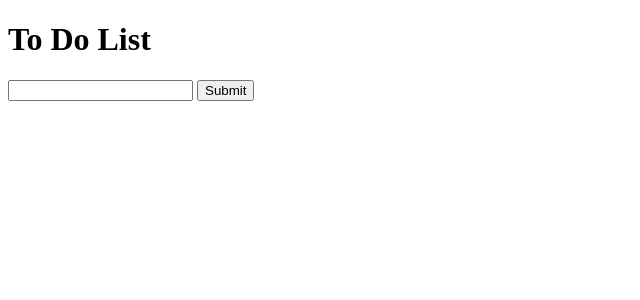
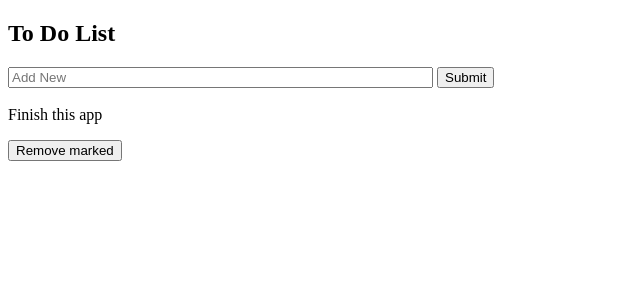
Before and after one commit to maxg203/DRF-Angular-To-Do-List, a Django app: page / in a window 1280 px wide. Shown: the top 300 px of the page, without its empty margins (0-640 px from the left). Run offline with Django 3.2, Linux system fonts and the light colour scheme; some libraries are stand-ins or nearby versions.

Commit message:
Update submit button functionality

```diff
--- a/static/js/todo.js
+++ b/static/js/todo.js
@@ -1,4 +1,9 @@
 var app = angular.module('toDo', []);
 app.controller('toDoController', function($scope) {
+    $scope.todoList = [{todoText:'Finish this app', done:false}];
 
-})
+    $scope.todoAdd = function() {
+        $scope.todoList.push({todoText:$scope.todoInput, done:false});
+        $scope.todoInput = '';
+    };
+});
--- a/templates/todo/index.html
+++ b/templates/todo/index.html
@@ -5,16 +5,20 @@
 	<title>To Do List</title>
 
 	{% load static %}
+	<script src="https://ajax.googleapis.com/ajax/libs/angularjs/1.6.4/angular.min.js"></script>
 </head>
-    <body ng-app="toDo" ng-contoller="toDoController">
-        <h1>To Do List</h1>
+<body ng-app="toDo" ng-controller="toDoController">
+  <h2>To Do List</h2>
 
-        <form>
-            <input type="text">
+  <form ng-submit="todoAdd()">
+      <input type="text" ng-model="todoInput" size="50" placeholder="Add New">
       <input type="submit" value="Submit">
   </form>
-
-        <script src="https://ajax.googleapis.com/ajax/libs/angularjs/1.6.4/angular.min.js"></script>
+  <br>
+  <div ng-repeat="todo in todoList">
+      <span ng-bind="todo.todoText"></span>
+  </div>
+  <p><button ng-click="remove()">Remove marked</button></p>
   <script src="{% static 'js/todo.js' %}"></script>
 </body>
 </html>
```
Lines whose indentation alone changed are shown as unchanged.
